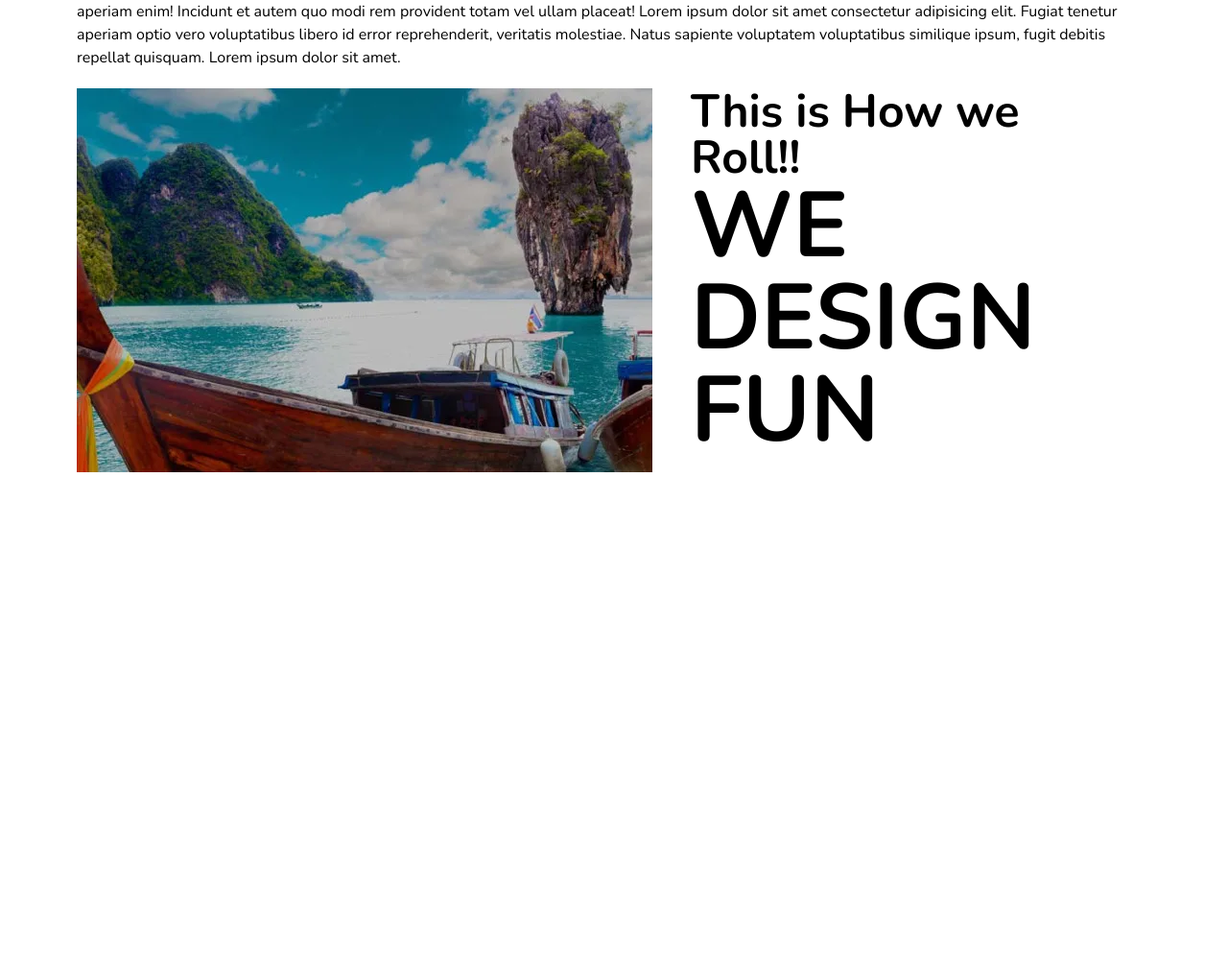
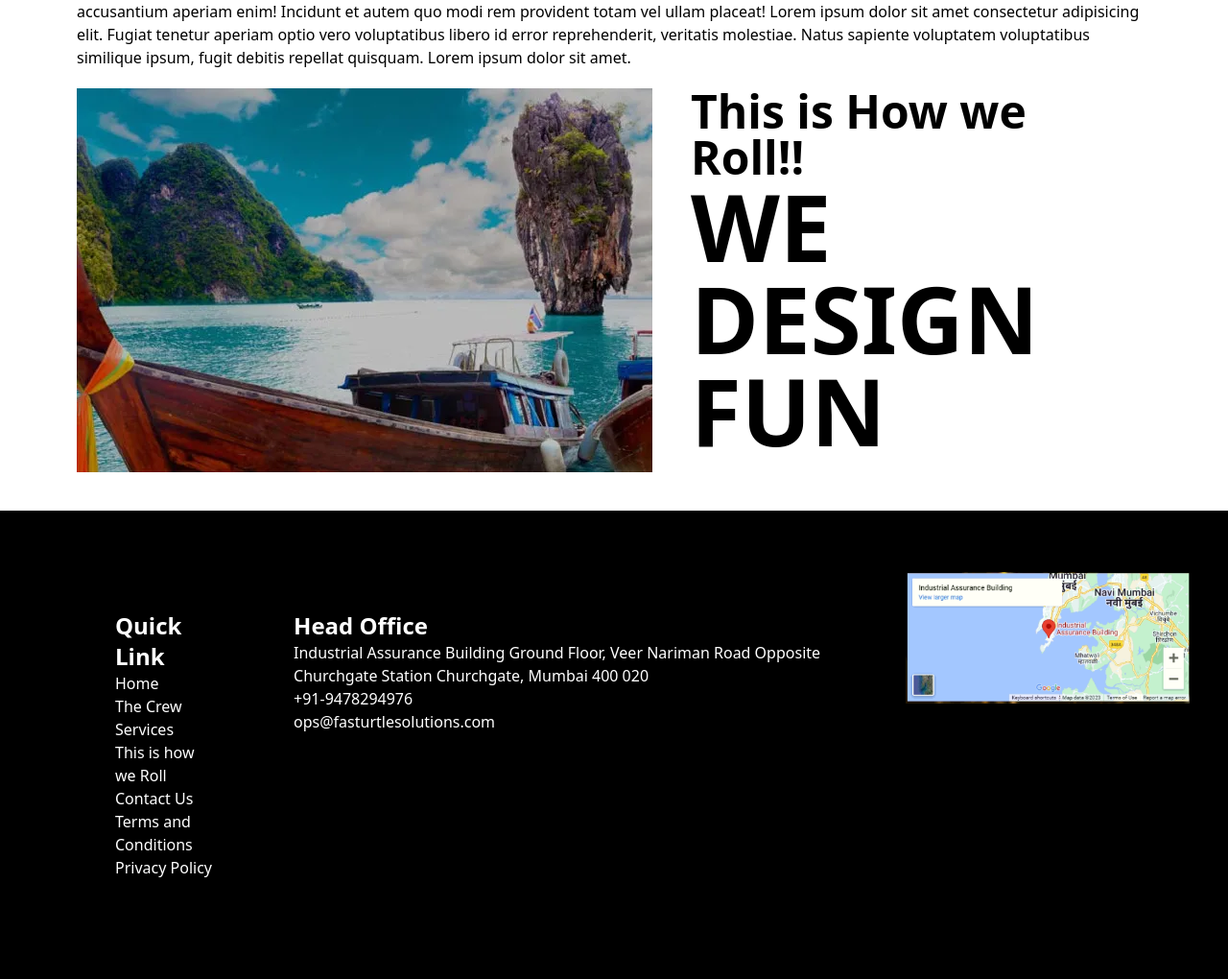
Before and after one commit to PraddyumnYadav/Web_Development_Practice, a website: page index.html in a window 1280 px wide. Shown: the part 232-1252 px from the top of the page at 96% size. Before the commit the page ends 800 px from the top, so only its background shows below. Drawn offline with nearby package versions, Linux system fonts and the light colour scheme.

Commit message:
Add Footer to the Web Page.

```diff
--- a/index.html
+++ b/index.html
@@ -15,9 +15,10 @@
 
 <body>
     <nav class="sticky top-0 flex bg-cyan-400">
-        <img class="sm:hidden h-12 w-12 my-3 mr-auto ml-2 cursor-pointer" src="settings.svg" alt="">
-        <ul class="hidden sm:flex sm:space-x-8 sm:py-6 px-3 sm:mx-auto font-nunito font-bold uppercase text-gray-600">
+        <img class="md:hidden h-12 w-12 my-3 mr-auto ml-2 cursor-pointer" src="settings.svg" alt="">
+        <ul class="hidden md:flex sm:space-x-8 sm:py-6 px-3 sm:mx-auto font-bold uppercase text-gray-600">
             <li class="cursor-pointer">Home</li>
+            <li class="cursor-pointer">The Crew</li>
             <li class="cursor-pointer">About Us</li>
             <li class="cursor-pointer">Services</li>
             <li class="cursor-pointer">This is how we Roll</li>
@@ -25,7 +26,7 @@
         <img class="ml-auto md:mx-auto py-1 mr-2" src="icon.png" alt="Fasturtle Solutions">
     </nav>
 
-    <div class="main mx-10 sm:mx-20 my-10 font-nunito">
+    <div class="main mx-10 sm:mx-20 my-10">
         <h1 class="text-5xl font-extrabold uppercase">This is How we Roll</h1>
         Lorem ipsum dolor sit amet consectetur adipisicing elit. Veniam aperiam odit non laudantium, error ipsam earum?
         Debitis eum blanditiis hic pariatur praesentium qui natus unde, enim, est sapiente ea obcaecati quaerat
@@ -43,6 +44,31 @@
             </div>
         </div>
     </div>
+    <div class="footer bg-black text-white md:flex md:pl-20 md:pr-10 pt-16 pb-16">
+        <div class="px-10 py-10">
+            <h1 class="font-bold text-2xl">Quick Link</h1>
+            <ul>
+                <li>Home</li>
+                <li>The Crew</li>
+                <li>Services</li>
+                <li>This is how we Roll</li>
+                <li>Contact Us</li>
+                <li>Terms and Conditions</li>
+                <li>Privacy Policy</li>
+            </ul>
+        </div>
+        <div class="px-10 py-10">
+            <h1 class="font-bold text-2xl">Head Office</h1>
+            <ul>
+                <li>Industrial Assurance Building Ground Floor, Veer Nariman Road Opposite Churchgate Station Churchgate, Mumbai 400 020</li>
+                <li>+91-9478294976</li>
+                <li>ops@fasturtlesolutions.com</li>
+            </ul>
+        </div class="px-10">
+        <div>
+            <img class="mx-auto my-auto" src="Footer Image.png" alt="Map">
+        </div>
+    </div>
 </body>
 
 </html>
```
Also changed, not shown: dist/output.css.
